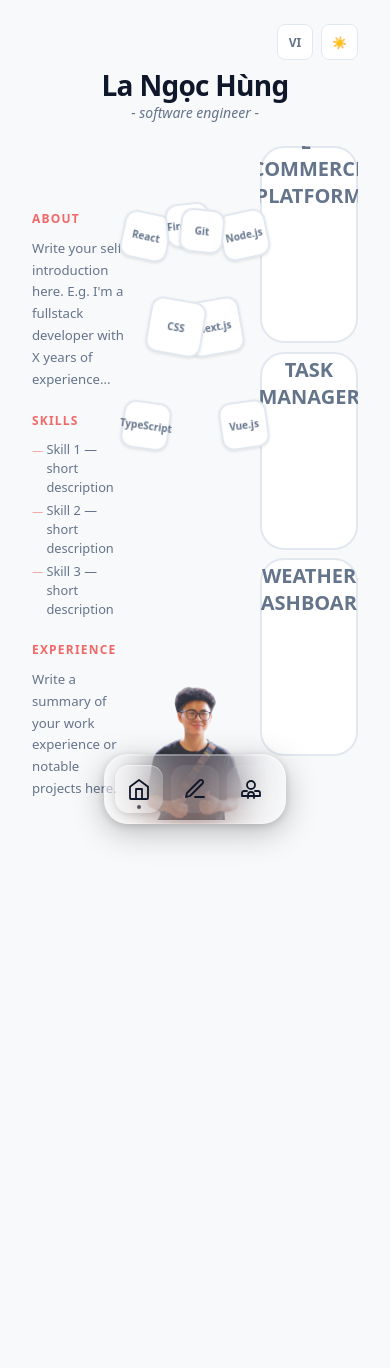
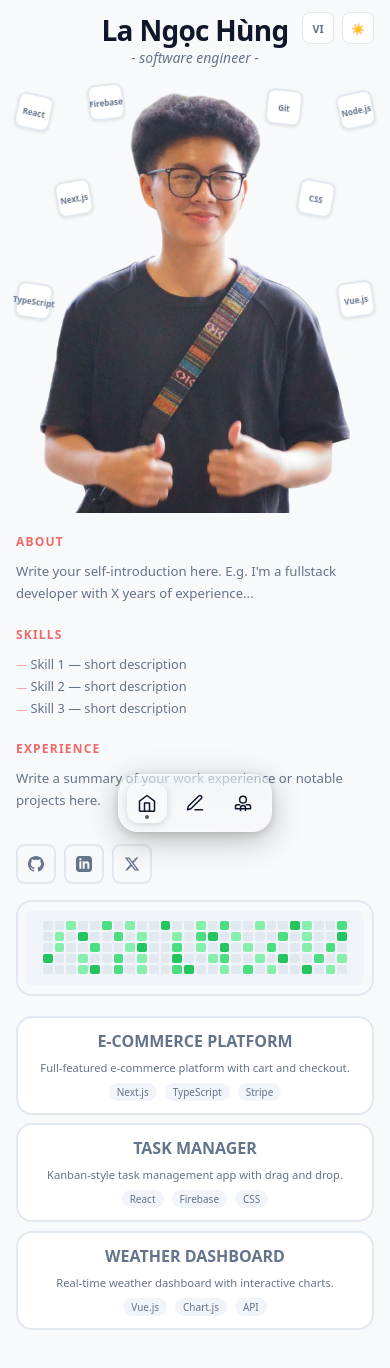
Before and after one commit to langochungdev/portfolio-nextjs, a Next.js app: page /en in a window 390 px wide. Shown: the top 1368 px of the page. Before the commit the page ends 844 px from the top, so only its background shows below. Built offline with nearby package versions, Linux system fonts and the light colour scheme.

Commit message:
feat: enhance responsive styles across various components for improved mobile experience

```diff
--- a/app/style/globals.css
+++ b/app/style/globals.css
@@ -46,6 +46,15 @@ body {
     -moz-osx-font-smoothing: grayscale;
 }
 
+@media (max-width: 1024px) {
+
+    html,
+    body {
+        overflow: auto;
+        height: auto;
+    }
+}
+
 a {
     color: inherit;
     text-decoration: none;
--- a/app/style/home/GithubSection.module.css
+++ b/app/style/home/GithubSection.module.css
@@ -51,3 +51,9 @@
 .githubCellActive3 {
     background: #22c55e;
 }
+
+@media (max-width: 640px) {
+    .githubBox {
+        height: 6rem;
+    }
+}
--- a/app/style/home/NavBar.module.css
+++ b/app/style/home/NavBar.module.css
@@ -93,3 +93,22 @@
     background: var(--color-text);
     opacity: 0.7;
 }
+
+@media (max-width: 640px) {
+    .navBar {
+        bottom: 0.75rem;
+        padding: 0.5rem;
+        border-radius: 1.25rem;
+    }
+
+    .dockItem {
+        width: 2.5rem;
+        height: 2.5rem;
+        border-radius: 0.75rem;
+    }
+
+    .dockIcon {
+        width: 1.25rem;
+        height: 1.25rem;
+    }
+}
--- a/app/style/home/PortraitSection.module.css
+++ b/app/style/home/PortraitSection.module.css
@@ -132,3 +132,40 @@
     /* mask-image: linear-gradient(to bottom, rgba(0, 0, 0, 1) 75%, rgba(0, 0, 0, 0) 100%);
     -webkit-mask-image: linear-gradient(to bottom, rgba(0, 0, 0, 1) 75%, rgba(0, 0, 0, 0) 100%); */
 }
+
+@media (max-width: 640px) {
+    .techIcon {
+        width: 2.25rem;
+        height: 2.25rem;
+        font-size: 0.5rem;
+        border-radius: 0.5rem;
+    }
+
+    .techIcon1,
+    .techIcon3,
+    .techIcon4,
+    .techIcon6 {
+        left: auto;
+        right: auto;
+    }
+
+    .techIcon1 {
+        left: 0;
+    }
+
+    .techIcon3 {
+        left: 0;
+    }
+
+    .techIcon4 {
+        right: 0;
+    }
+
+    .techIcon6 {
+        right: 0;
+    }
+
+    .portraitWrapper {
+        max-height: 50vh;
+    }
+}
--- a/app/style/home/ProjectCard.module.css
+++ b/app/style/home/ProjectCard.module.css
@@ -63,3 +63,24 @@
     border-radius: 1rem;
     color: var(--color-text-muted);
 }
+
+@media (max-width: 640px) {
+    .projectCard {
+        padding: 0.75rem;
+        border-radius: 1rem;
+    }
+
+    .projectTitle {
+        font-size: 1rem;
+    }
+
+    .projectDesc {
+        opacity: 1;
+        font-size: 0.7rem;
+    }
+
+    .projectTech {
+        opacity: 1;
+        flex-wrap: wrap;
+    }
+}
--- a/app/style/home/SocialSection.module.css
+++ b/app/style/home/SocialSection.module.css
@@ -35,3 +35,20 @@
     width: 1.25rem;
     height: 1.25rem;
 }
+
+@media (max-width: 640px) {
+    .socialList {
+        gap: 0.5rem;
+    }
+
+    .socialLink {
+        width: 2.5rem;
+        height: 2.5rem;
+        border-radius: 0.5rem;
+    }
+
+    .socialLink svg {
+        width: 1rem;
+        height: 1rem;
+    }
+}
--- a/app/style/home/page.module.css
+++ b/app/style/home/page.module.css
@@ -87,3 +87,65 @@
     position: relative;
     top: -4rem;
 }
+
+@media (max-width: 1024px) {
+    .container {
+        height: auto;
+        min-height: 100vh;
+        overflow: auto;
+        padding: 1.25rem 1.5rem 5rem;
+    }
+
+    .header {
+        flex: none;
+        min-height: auto;
+    }
+
+    .grid {
+        grid-template-columns: 1fr 1fr;
+        flex: none;
+    }
+
+    .centerColumn {
+        grid-column: 1 / -1;
+        order: -1;
+        max-height: 40vh;
+    }
+
+    .rightColumn {
+        top: 0;
+    }
+}
+
+@media (max-width: 640px) {
+    .container {
+        padding: 1rem 1rem 5rem;
+    }
+
+    .header {
+        flex: none;
+        min-height: auto;
+        padding-bottom: 0.5rem;
+    }
+
+    .headerCenter {
+        padding-bottom: 1rem;
+    }
+
+    .grid {
+        grid-template-columns: 1fr;
+        gap: 1.25rem;
+    }
+
+    .centerColumn {
+        max-height: 50vh;
+    }
+
+    .leftBottom {
+        flex-direction: column;
+    }
+
+    .leftBottom>* {
+        flex: 1;
+    }
+}
--- a/app/style/shared/TopActions.module.css
+++ b/app/style/shared/TopActions.module.css
@@ -28,3 +28,17 @@
     border-color: var(--color-border-hover);
     color: var(--color-text);
 }
+
+@media (max-width: 640px) {
+    .topActions {
+        top: 0.75rem;
+        right: 1rem;
+    }
+
+    .actionBtn {
+        min-width: 2rem;
+        height: 2rem;
+        font-size: 0.675rem;
+        padding: 0.125rem 0.5rem;
+    }
+}
```
